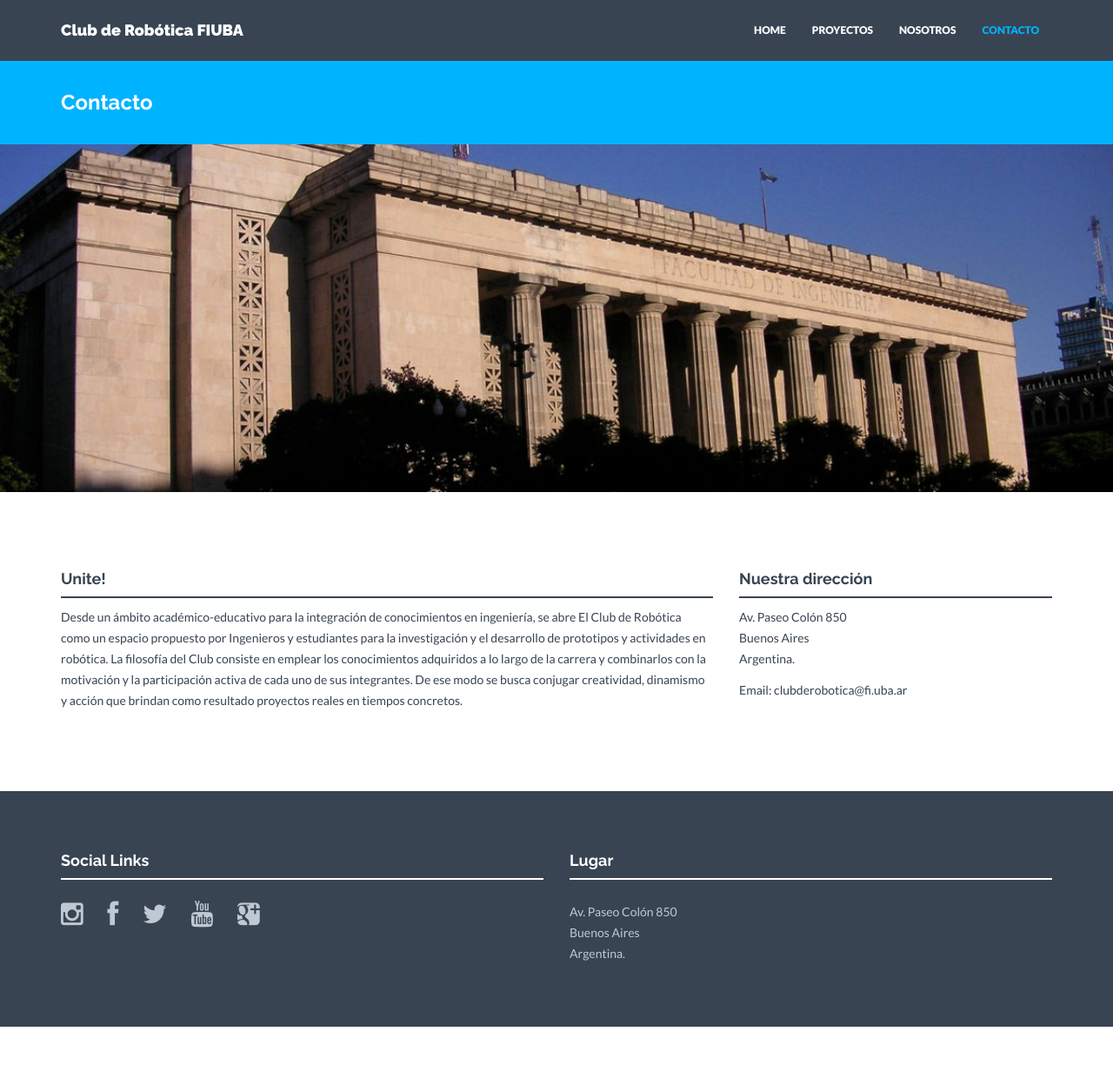
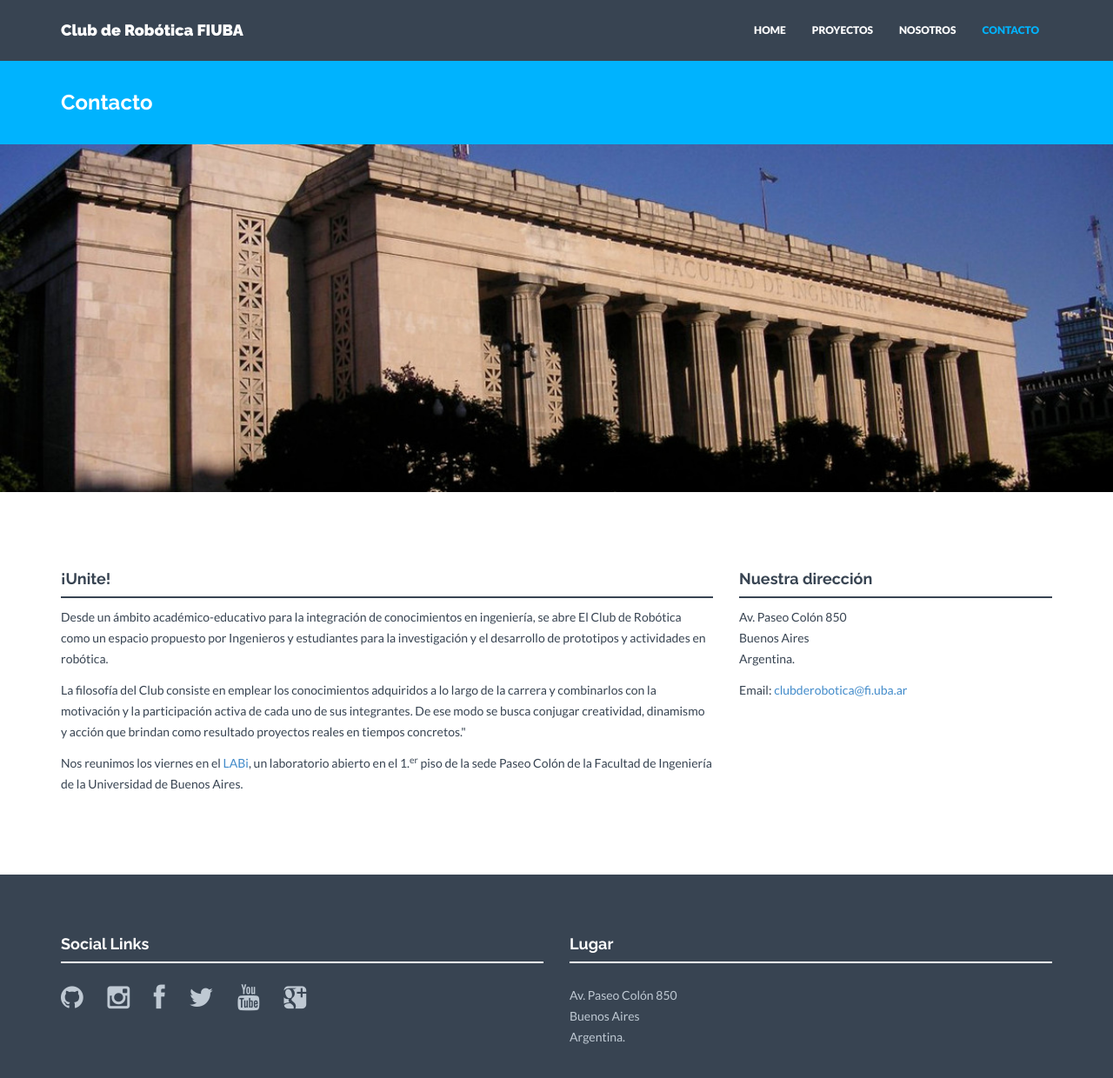
Before and after one commit to cdrfiuba/cdrfiuba.github.io, a Jekyll site: the page built from contacto.html, in a window 1280 px wide and 1277 px high. Shown: the top 1240 px of the window at 87% size. Built offline with Jekyll 4.4.1, drawn with Linux system fonts in a browser that asks for light colours; nearby versions of some CDN libraries.

Commit message:
* Change the logo and shrink it a bit. * Split the about sections into paragraphs. * Add link to GitHub in socials. * Add link to email.

```diff
--- a/_config.yml
+++ b/_config.yml
@@ -26,6 +26,9 @@ colors:  #in hex code if not noted else
 
 # Social networks usernames. Many more available: google-plus, flickr, linkedin, etc). Shown in footer.
 social:
+  github:
+    title: github
+    url: https://github.com/cdrfiuba
   instagram:
     title: instagram
     url: https://www.instagram.com/cdrfiuba
@@ -61,7 +64,9 @@ members:
     img: team01.jpg
 
 # Short text about the club.
-about: "Desde un ámbito académico-educativo para la integración de conocimientos en ingeniería, se abre El Club de Robótica como un espacio propuesto por Ingenieros y estudiantes para la investigación y el desarrollo de prototipos y actividades en robótica. La filosofía del Club consiste en emplear los conocimientos adquiridos a lo largo de la carrera y combinarlos con la motivación y la participación activa de cada uno de sus integrantes. De ese modo se busca conjugar creatividad, dinamismo y acción que brindan como resultado proyectos reales en tiempos concretos."
+about:
+  - Desde un ámbito académico-educativo para la integración de conocimientos en ingeniería, se abre El Club de Robótica como un espacio propuesto por Ingenieros y estudiantes para la investigación y el desarrollo de prototipos y actividades en robótica.
+  - La filosofía del Club consiste en emplear los conocimientos adquiridos a lo largo de la carrera y combinarlos con la motivación y la participación activa de cada uno de sus integrantes. De ese modo se busca conjugar creatividad, dinamismo y acción que brindan como resultado proyectos reales en tiempos concretos."
 
 # Testimonial content. Shown on Home and About page.
 testimonial:
--- a/_includes/header.html
+++ b/_includes/header.html
@@ -2,11 +2,11 @@
     <div class="container">
         <div class="row">
             <div class="col-lg-8 col-lg-offset-2 himg">
-                <img src="{{ "/assets/img/logo.png" | prepend: site.baseurl }}" class="img-responsive">
+                <img src="{{ "/assets/img/logo.png" | prepend: site.baseurl }}" class="img-responsive" id="logo"/>
             </div>
             <div class="col-lg-8 col-lg-offset-2">
-                <h3>Facultad de Ingeniería</h3>
-                <h3>Universidad de Buenos Aires</h3>
+                <h3><span class="title">Facultad de Ingeniería</span></h3>
+                <h3><span class="title">Universidad de Buenos Aires</span></h3>
             </div>
         </div><!-- /row -->
     </div> <!-- /container -->
--- a/_layouts/solid-theme.css
+++ b/_layouts/solid-theme.css
@@ -1 +1,2 @@
 {% include css/solid-theme.css %}
+{% include css/additional-rules.css %}
--- a/contacto.html
+++ b/contacto.html
@@ -9,9 +9,14 @@ permalink: /contacto/
 <div class="container mtb">
     <div class="row">
         <div class="col-lg-8">
-            <h4>Unite!</h4>
+            <h4>¡Unite!</h4>
             <div class="hline"></div>
-                <p>{{ site.about }}</p>
+              {% for line in site.about %}
+                <p>{{ line }}</p>
+              {% endfor %}
+              <p>
+                Nos reunimos los viernes en el <a href="https://labi.fi.uba.ar">LABi</a>, un laboratorio abierto en el 1.<sup>er</sup> piso de la sede Paseo Colón de la Facultad de Ingeniería de la Universidad de Buenos Aires.
+              </p>
                 <!--
                 <form role="form">
                   <div class="form-group">
@@ -44,7 +49,7 @@ permalink: /contacto/
                     {% endfor %}
                 </p>
                 <p>
-                    Email: {{ site.email }}<br/>
+                    Email: <a href="mailto:{{ site.email }}">{{ site.email }}</a><br/>
                 </p>
         </div>
     </div><!-- /row -->
```
Also changed, not shown: _includes/css/additional-rules.css (added, +7 -0 lines), acerca.html (+3 -6 lines), assets/img/logo.png, 1 other file.
